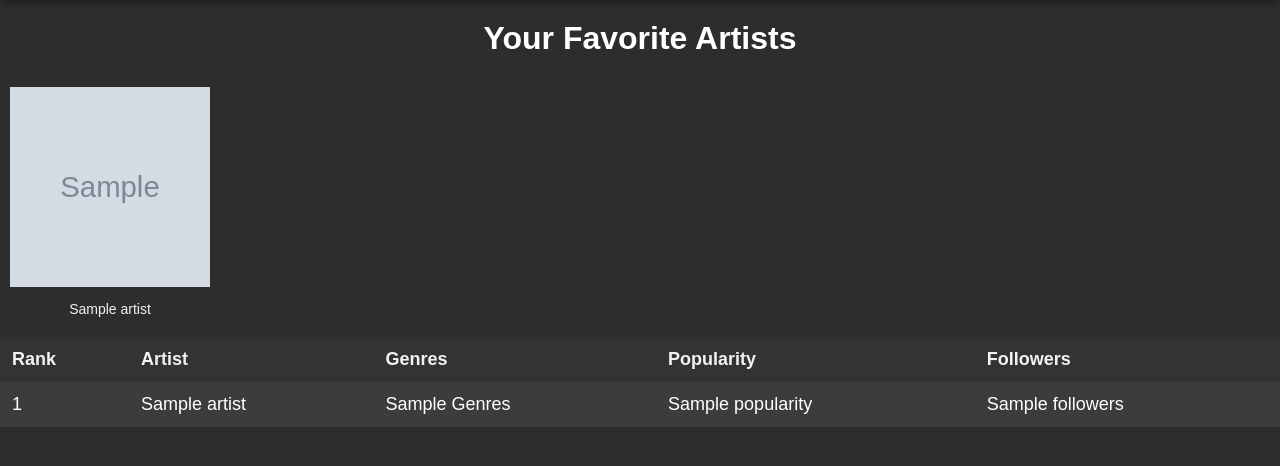
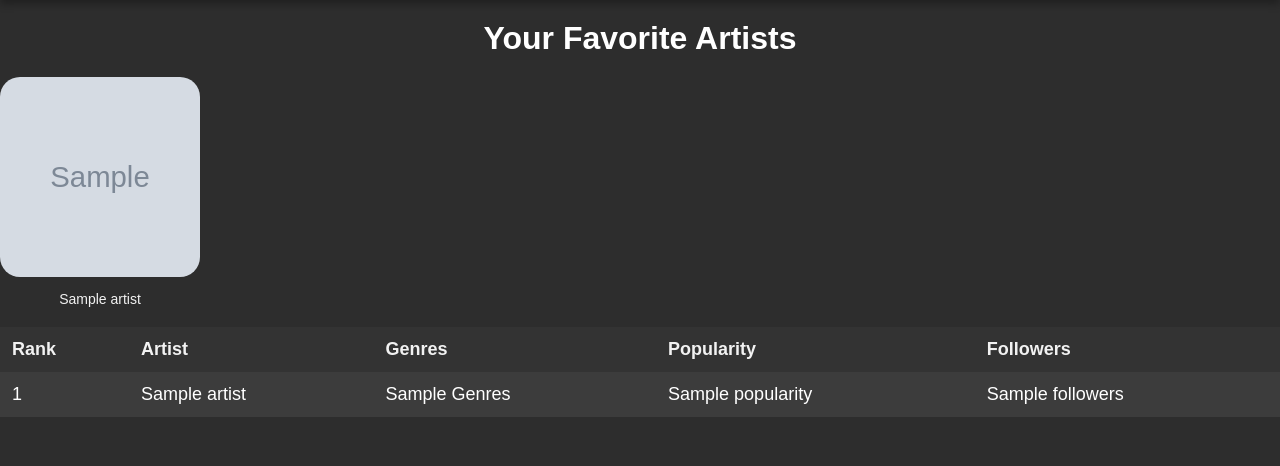
Before and after one commit to Samriddhi84/TuneStats, a Flask app: template templates/favorite_artist.html in a window 1280 px wide. Shown: the part 66-532 px from the top of the page. Run offline with Flask 3, Linux system fonts and the light colour scheme; the template is opened without the code that fills it: most values are stand-ins (such as "Sample title", 1, 10 or a date in 2020); grey boxes marked "Sample" are stand-in pictures.

Commit message:
Update favorite_artist.css

```diff
--- a/static/css/favorite_artist.css
+++ b/static/css/favorite_artist.css
@@ -57,8 +57,8 @@ body {
 .artist img {
     width: 200px;
     height: 200px;
-    /* border-radius: 50%; */
-    margin: 10px;
+    border-radius: 10%;
+    margin-bottom: 10px;
 }
 
 .artist p {
```
